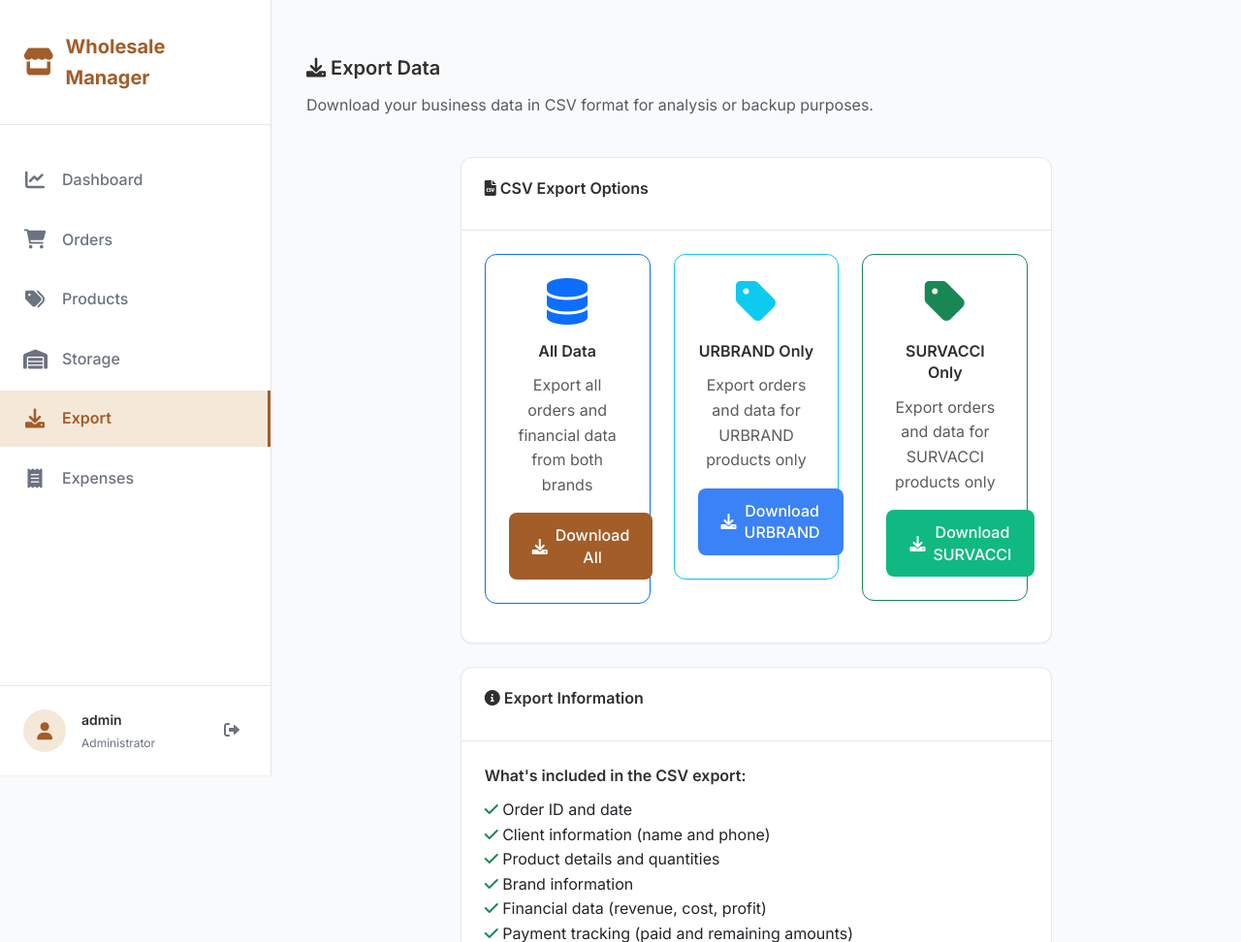
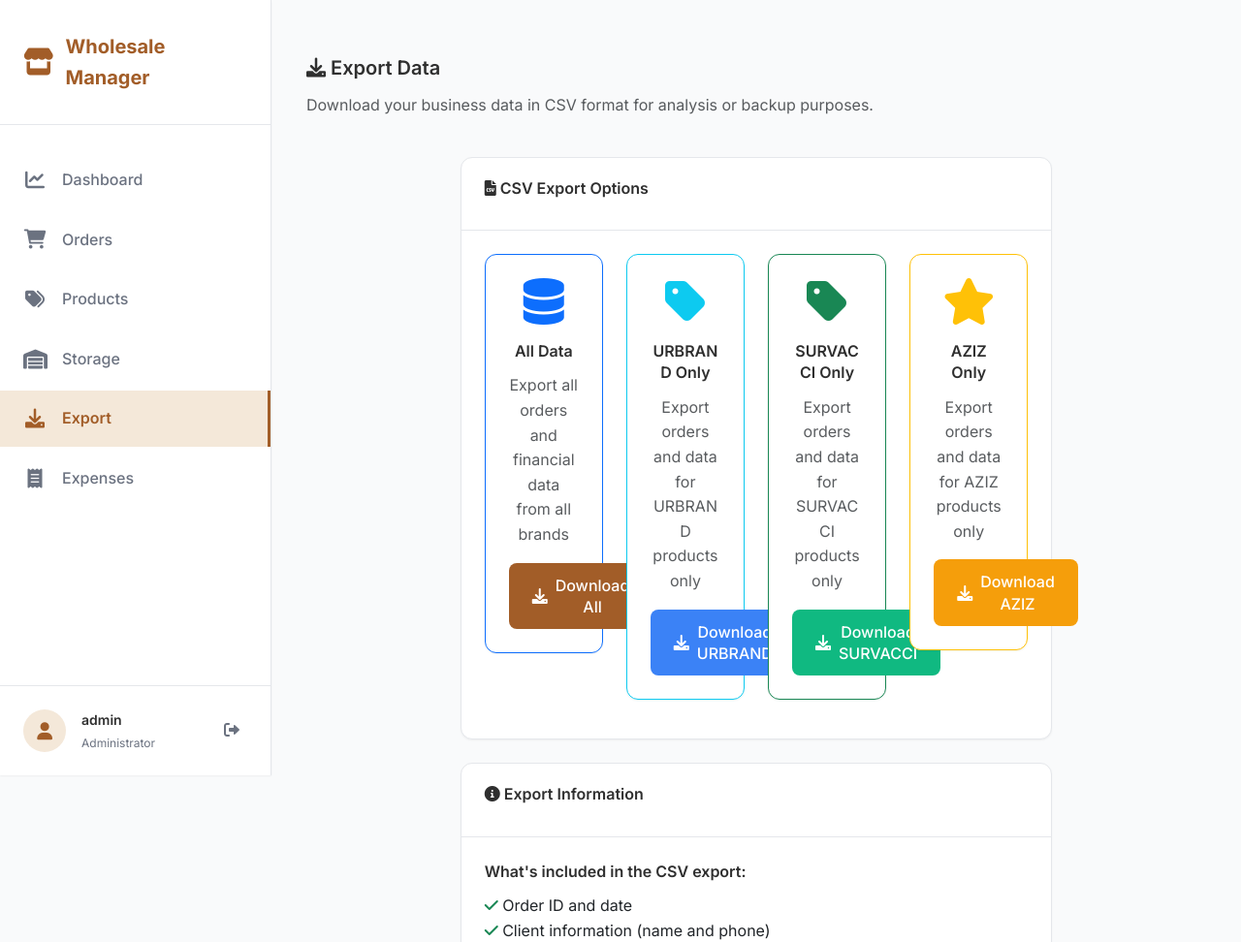
Before and after one commit to AdhamElkomey23/WHOLESALE-APP, a Flask app: page /export in a window 1280 px wide. Shown: the top 972 px of the page at 97% size. Run offline with Flask 3, Linux system fonts and the light colour scheme; a user stored in the database is signed in.

Commit message:
Enhance brand filtering and product color selection throughout the system
Improves brand filters across the dashboard, orders page, and CSV exports; fixes product color selection on order forms; and modifies the storage page layout.

Replit-Commit-Author: Agent
Replit-Commit-Session-Id: 03023591-3e84-4850-aff2-f235a7f37061
Replit-Commit-Screenshot-Url: https://storage.googleapis.com/screenshot-production-us-central1/4234a394-b2d3-40c5-a1fb-8767f7a2ab1a/0b46acf8-2131-42c0-81a5-68c3eeed5618.jpg

```diff
--- a/routes.py
+++ b/routes.py
@@ -39,7 +39,7 @@ def logout():
 @app.route('/dashboard/<brand>')
 @login_required
 def dashboard(brand):
-    if brand not in ['URBRAND', 'SURVACCI']:
+    if brand not in ['URBRAND', 'SURVACCI', 'AZIZ']:
         brand = 'URBRAND'
 
     # Get orders for the selected brand
--- a/templates/dashboard.html
+++ b/templates/dashboard.html
@@ -17,6 +17,10 @@
             <a href="{{ url_for('dashboard', brand='SURVACCI') }}"
                class="btn {% if brand == 'SURVACCI' %}active{% else %}btn-secondary{% endif %}">
                 SURVACCI
+            </a>
+            <a href="{{ url_for('dashboard', brand='AZIZ') }}"
+               class="btn {% if brand == 'AZIZ' %}active{% else %}btn-warning{% endif %}">
+                AZIZ
             </a>
         </div>
     </div>
--- a/templates/export.html
+++ b/templates/export.html
@@ -22,12 +22,12 @@
                 <div class="card-body">
                     <div class="row">
                         <!-- All Data Export -->
-                        <div class="col-md-4 mb-3">
+                        <div class="col-md-3 mb-3">
                             <div class="card border-primary">
                                 <div class="card-body text-center">
                                     <i class="fas fa-database fa-3x text-primary mb-3"></i>
                                     <h5>All Data</h5>
-                                    <p class="text-muted">Export all orders and financial data from both brands</p>
+                                    <p class="text-muted">Export all orders and financial data from all brands</p>
                                     <a href="{{ url_for('export_csv') }}" class="btn btn-primary">
                                         <i class="fas fa-download"></i> Download All
                                     </a>
@@ -36,7 +36,7 @@
                         </div>
 
                         <!-- URBRAND Export -->
-                        <div class="col-md-4 mb-3">
+                        <div class="col-md-3 mb-3">
                             <div class="card border-info">
                                 <div class="card-body text-center">
                                     <i class="fas fa-tag fa-3x text-info mb-3"></i>
@@ -50,7 +50,7 @@
                         </div>
 
                         <!-- SURVACCI Export -->
-                        <div class="col-md-4 mb-3">
+                        <div class="col-md-3 mb-3">
                             <div class="card border-success">
                                 <div class="card-body text-center">
                                     <i class="fas fa-tag fa-3x text-success mb-3"></i>
@@ -58,6 +58,20 @@
                                     <p class="text-muted">Export orders and data for SURVACCI products only</p>
                                     <a href="{{ url_for('export_csv', brand='SURVACCI') }}" class="btn btn-success">
                                         <i class="fas fa-download"></i> Download SURVACCI
+                                    </a>
+                                </div>
+                            </div>
+                        </div>
+
+                        <!-- AZIZ Export -->
+                        <div class="col-md-3 mb-3">
+                            <div class="card border-warning">
+                                <div class="card-body text-center">
+                                    <i class="fas fa-star fa-3x text-warning mb-3"></i>
+                                    <h5>AZIZ Only</h5>
+                                    <p class="text-muted">Export orders and data for AZIZ products only</p>
+                                    <a href="{{ url_for('export_csv', brand='AZIZ') }}" class="btn btn-warning">
+                                        <i class="fas fa-download"></i> Download AZIZ
                                     </a>
                                 </div>
                             </div>
--- a/templates/orders.html
+++ b/templates/orders.html
@@ -24,6 +24,7 @@
                     <option value="">All Brands</option>
                     <option value="URBRAND" {% if brand_filter == 'URBRAND' %}selected{% endif %}>URBRAND</option>
                     <option value="SURVACCI" {% if brand_filter == 'SURVACCI' %}selected{% endif %}>SURVACCI</option>
+                    <option value="AZIZ" {% if brand_filter == 'AZIZ' %}selected{% endif %}>AZIZ</option>
                 </select>
             </form>
         </div>
```
Also changed, not shown: templates/order_form.html (+12 -10 lines).
